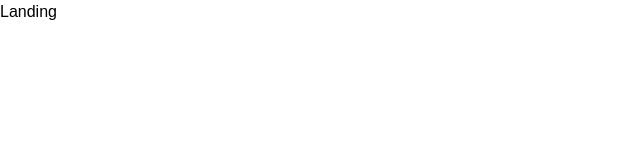
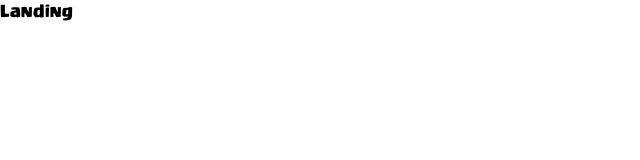
Before and after one commit to sndell/clash-ores, a Next.js app: page / in a window 1280 px wide. Shown: the top 160 px of the page, without its empty margins (0-640 px from the left). Built offline with nearby package versions, Linux system fonts and the light colour scheme.

Commit message:
feat: add clash font

```diff
--- a/src/app/layout.tsx
+++ b/src/app/layout.tsx
@@ -1,16 +1,8 @@
 import type { Metadata } from 'next';
-import { Geist, Geist_Mono } from 'next/font/google';
+import localFont from 'next/font/local';
 import '@/styles/globals.css';
 
-const geistSans = Geist({
-	variable: '--font-geist-sans',
-	subsets: ['latin'],
-});
-
-const geistMono = Geist_Mono({
-	variable: '--font-geist-mono',
-	subsets: ['latin'],
-});
+const clashRegular = localFont({ src: '../fonts/Clash_Regular.otf' });
 
 export const metadata: Metadata = {
 	title: 'Create Next App',
@@ -24,7 +16,7 @@ export default function RootLayout({
 }>) {
 	return (
 		<html lang='en'>
-			<body className={`${geistSans.variable} ${geistMono.variable} antialiased`}>{children}</body>
+			<body className={`${clashRegular.className} antialiased`}>{children}</body>
 		</html>
 	);
 }
```
Also changed, not shown: src/fonts/Clash_Regular.otf (added).
